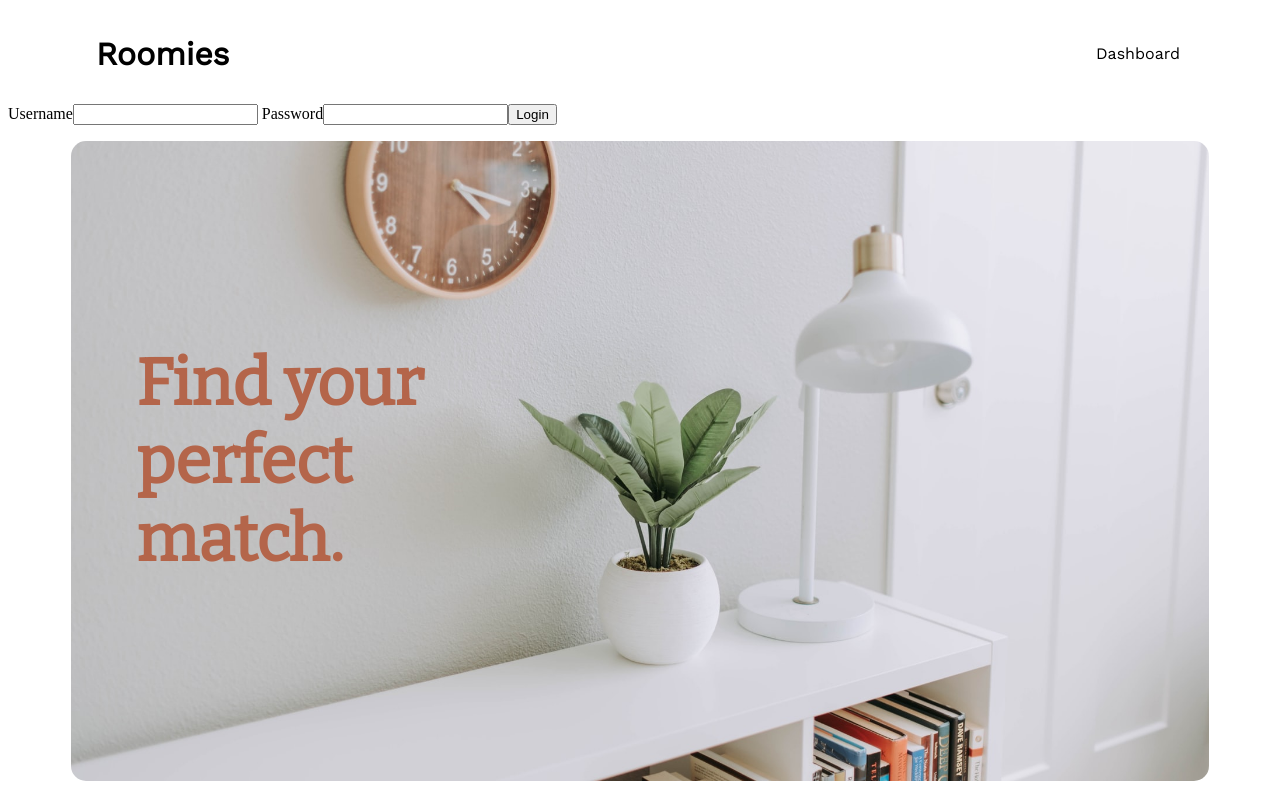
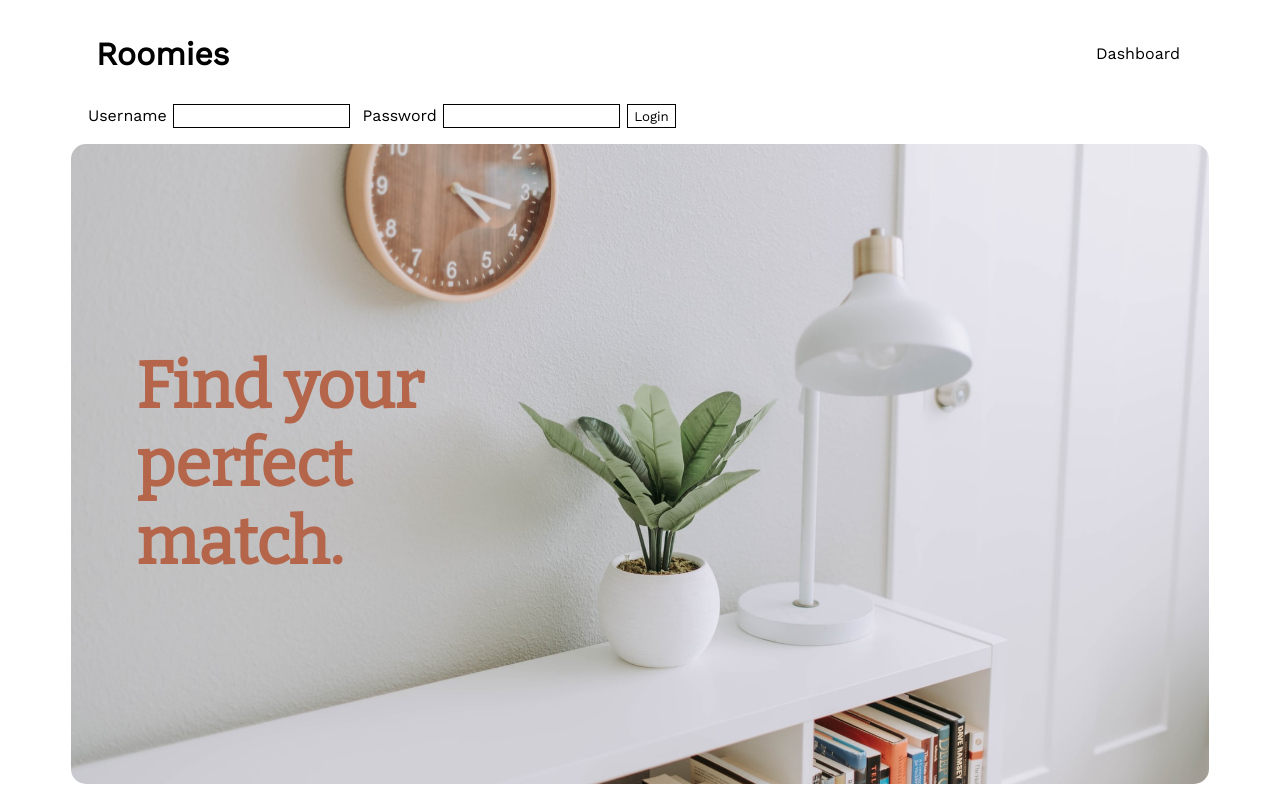
Before and after one commit to Turing-Roomies/roomies-fe, a React (Create React App) app: page / in a window 1280 px wide. Built offline with nearby package versions, Linux system fonts and the light colour scheme.

Commit message:
Adjust styling for login inputs and button

```diff
--- a/src/components/Login/Login.scss
+++ b/src/components/Login/Login.scss
@@ -1 +1,38 @@
 @import '../../index.scss';
+
+.submit-button {
+  background-color: transparent;
+  border: solid black 1px;
+  font-family: $primaryFont;
+  height: 1.73em;
+}
+
+.submit-button:hover {
+  background-color: $mediumGreen;
+  border: solid $mediumGreen 1px;
+  color: white;
+}
+
+.form-container {
+  @include flex(row);
+  align-items: space-between;
+  margin-left: 5em;
+}
+
+.wrong-credentials {
+  color: rgb(244, 57, 57);
+}
+
+.wrong-credentials,
+.form-container,
+input {
+  font-family: $primaryFont;
+}
+
+input {
+  font-family: $primaryFont;
+  height: 1.5em;
+  border: solid black 1px;
+  margin-left: 0.5em;
+  margin-right: 0.5em;
+}
```
